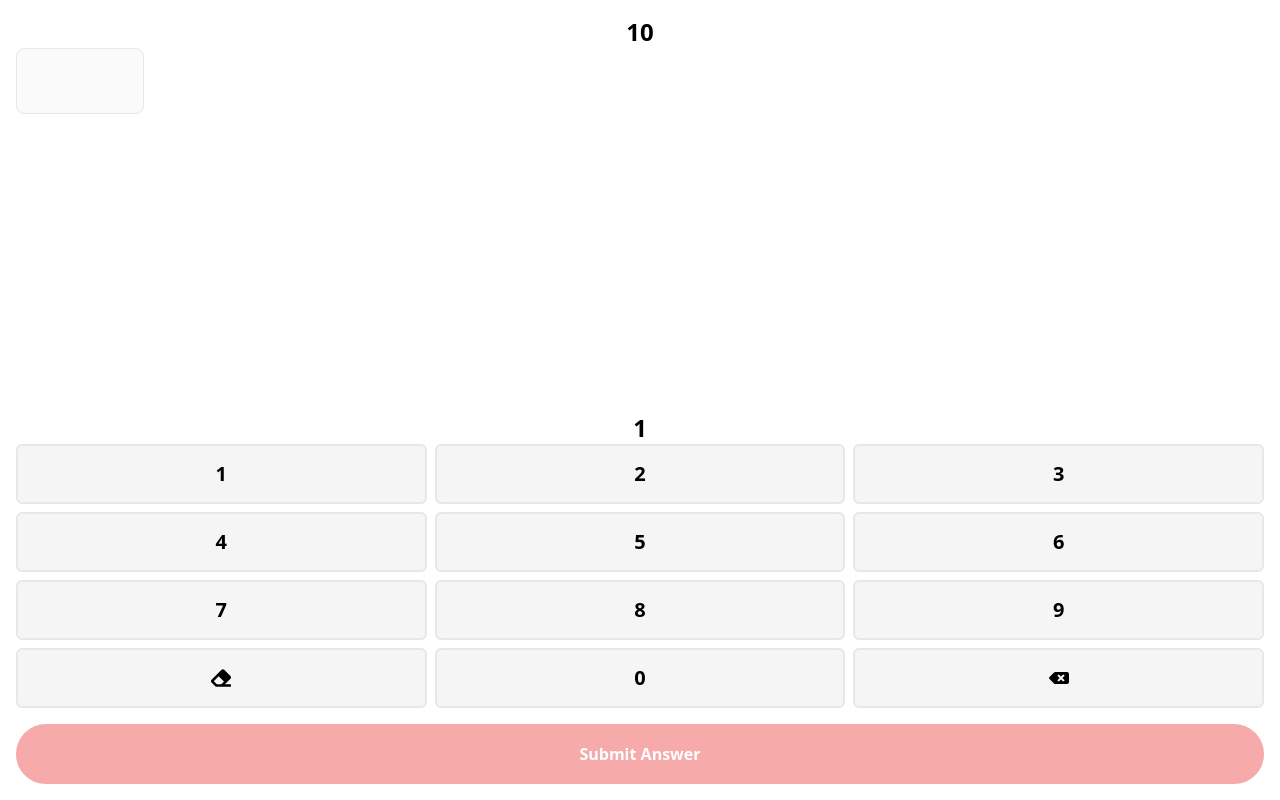
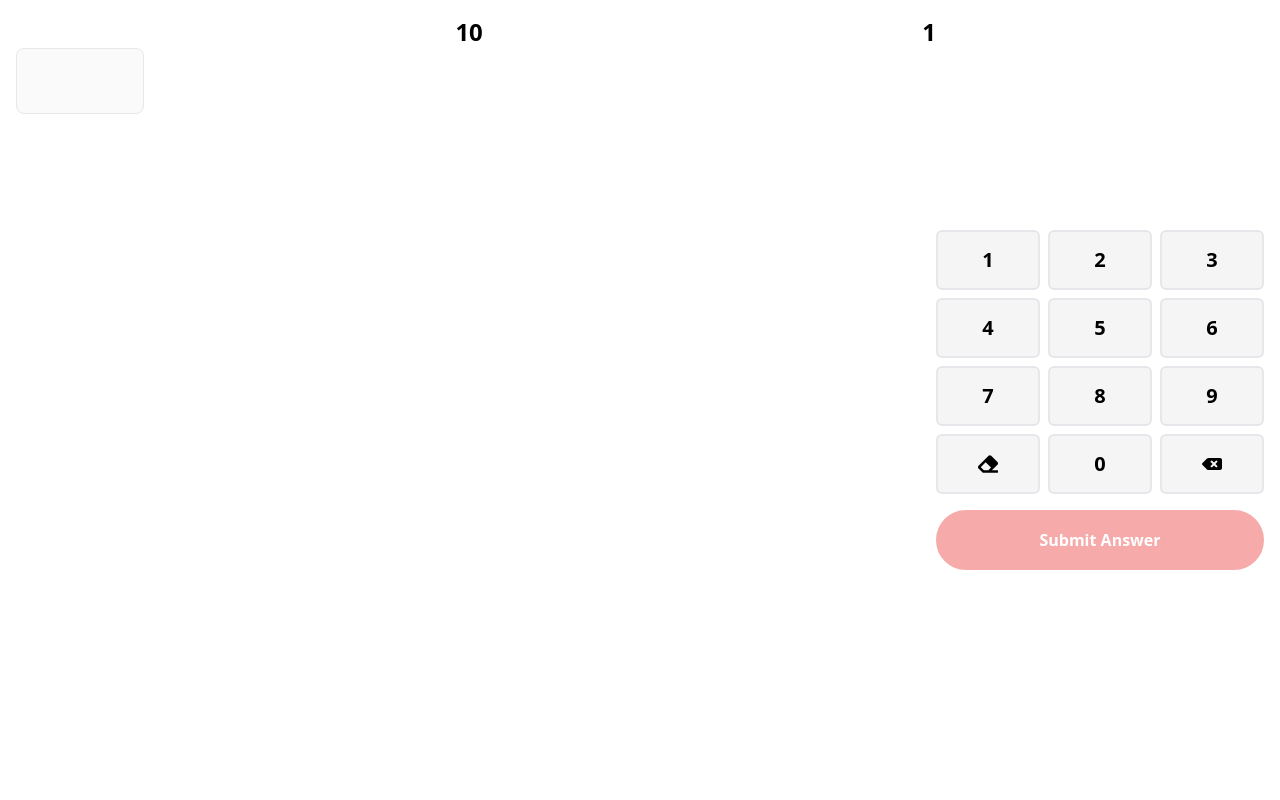
Before and after one commit to Lurky-phish-2085/times-table-quiz, a React (Vite) app: page / in a window 1280 px wide. Both pictures are taken after a click on the button "Start Now". Built offline with nearby package versions, Linux system fonts and the light colour scheme.

Commit message:
feat: Improve TimeTableQuiz layout for large screens

```diff
--- a/src/components/organisms/times-table-quiz-app/times-table-quiz.tsx
+++ b/src/components/organisms/times-table-quiz-app/times-table-quiz.tsx
@@ -95,7 +95,7 @@ function TimesTableQuiz({
     <div
       className={clsx(
         "p-4 h-dvh",
-        "flex flex-col",
+        "flex flex-col lg:flex-row",
       )}
     >
       <div className="flex-grow">
@@ -127,6 +127,7 @@ function TimesTableQuiz({
         timeoutMessage="START"
         onFinish={handleStartTimerTimeout}
       />
+      <div className="lg:self-center">
         <Keypad
           disabled={isQuizPaused}
           enterDisabled={!userAnswerInput}
@@ -135,6 +136,7 @@ function TimesTableQuiz({
           onBackSpace={() => backspaceUserAnswerInput()}
           onClear={() => clearUserAnswerInput()}
         />
+      </div>
     </div>
   );
 }
```
Lines whose indentation alone changed are shown as unchanged.
